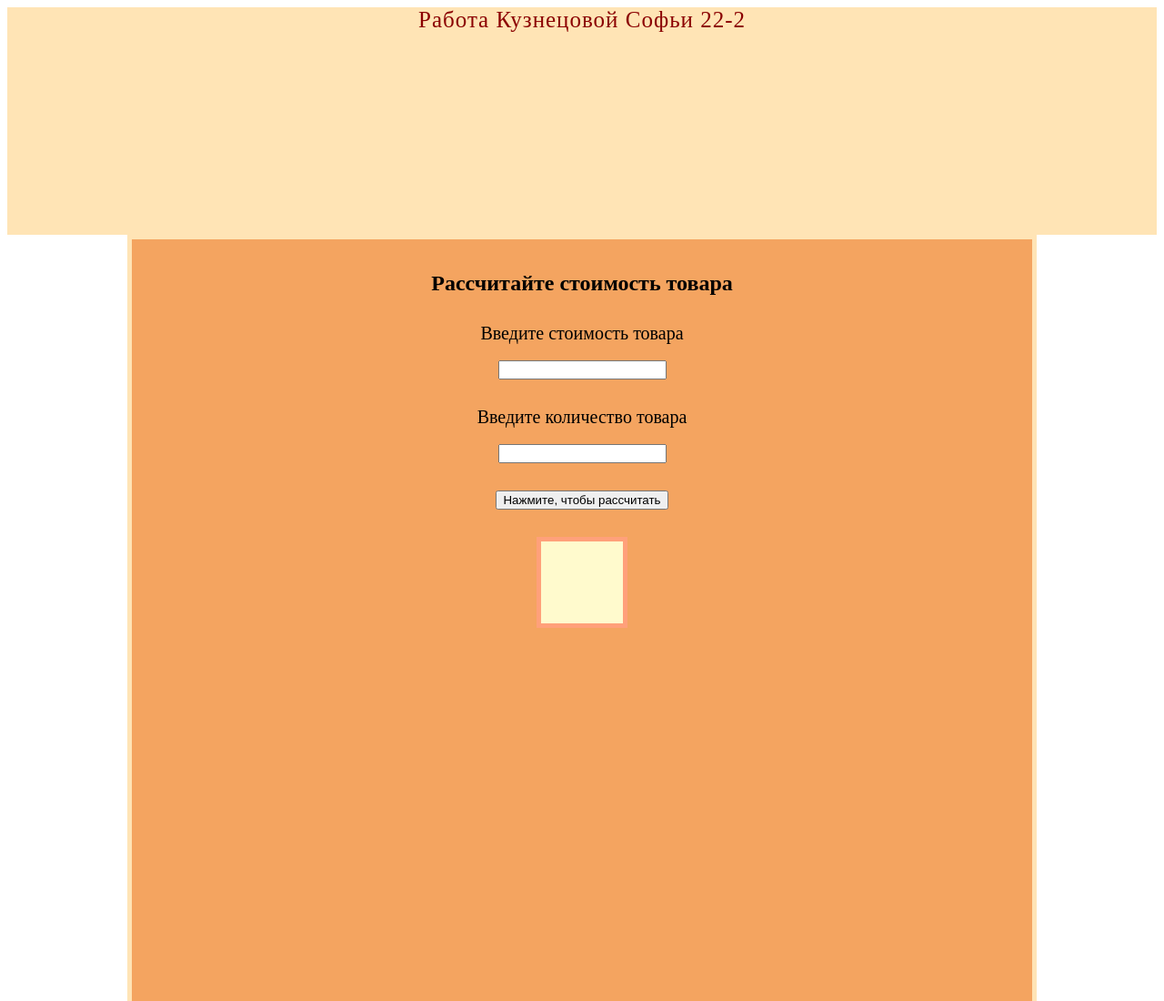
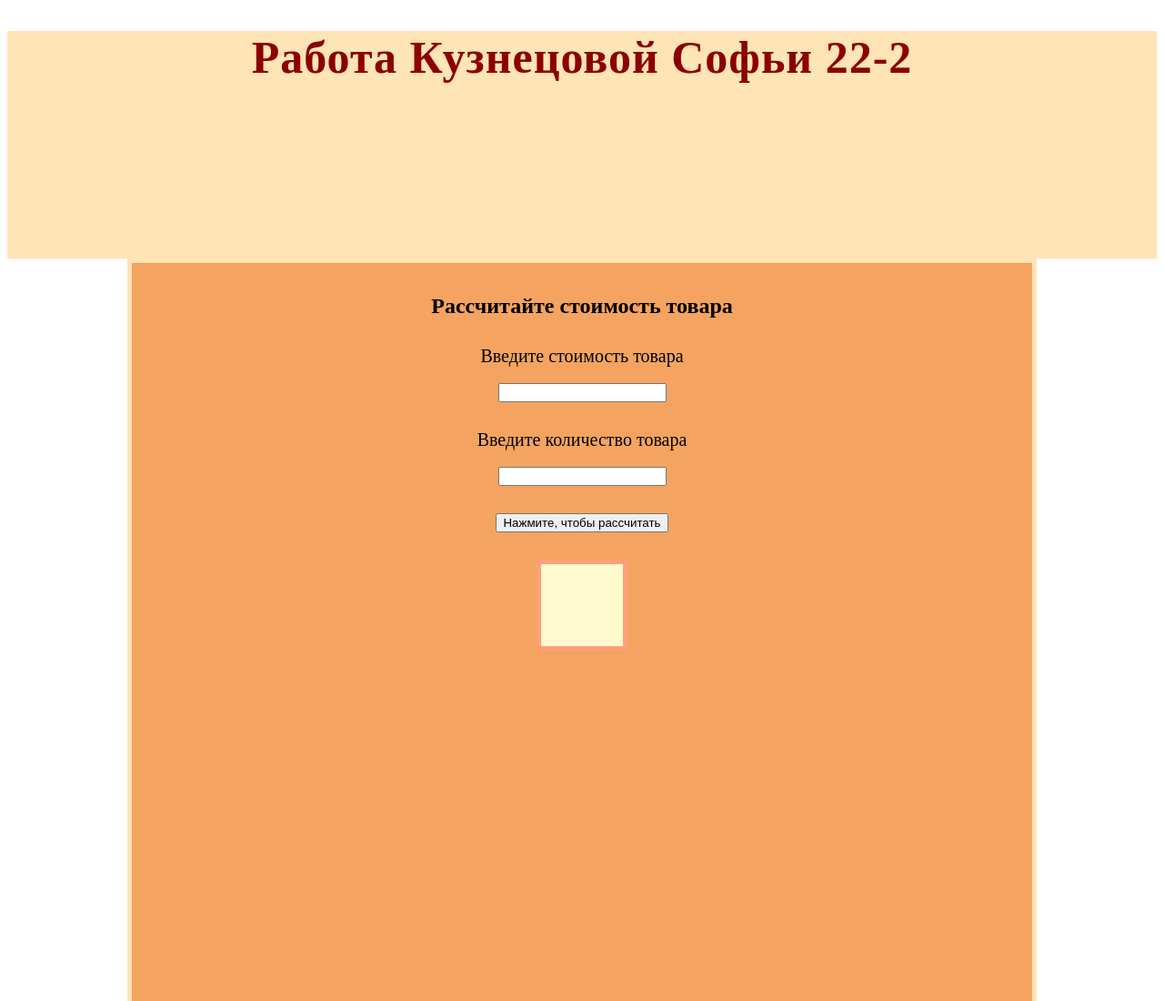
Before and after one commit to s0169469/Taskkkfive, a plain HTML site: page index.html in a window 1280 px wide. Shown: the top 1100 px of the page at 91% size. Drawn offline with Linux system fonts and the light colour scheme.

Commit message:
Update index.html

```diff
--- a/index.html
+++ b/index.html
@@ -8,7 +8,7 @@
     <link rel="stylesheet" href="style.css" />
   </head>
   <body>
-    <header><div>Работа Кузнецовой Софьи 22-2</div></header>
+    <header><div><h1>Работа Кузнецовой Софьи 22-2</h1></div></header>
     <div class="main">
       <div class="logo"><h2>Рассчитайте стоимость товара</h2></div>
       <form action="">
```
